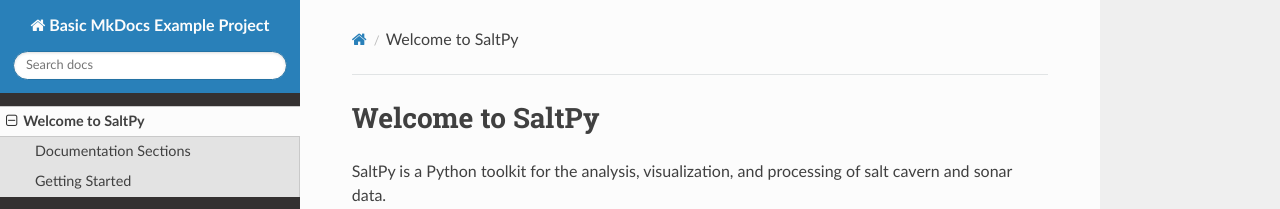
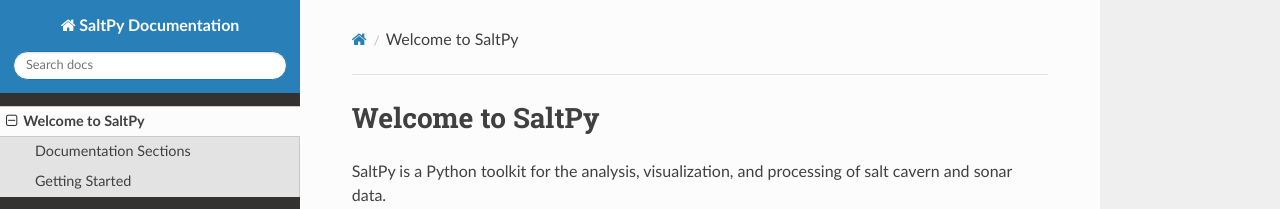
Before and after one commit to kmanalili/test1, an MkDocs documentation site: the page built from docs/index.md, in a window 1280 px wide. Shown: the top 209 px of the page. Built offline with MkDocs 1.6.1, drawn with Linux system fonts in a browser that asks for light colours; nearby versions of some CDN libraries.

Commit message:
formatting

```diff
--- a/mkdocs.yml
+++ b/mkdocs.yml
@@ -1,4 +1,4 @@
-site_name: Basic MkDocs Example Project
+site_name: SaltPy Documentation
 theme:
   name: readthedocs
   highlightjs: true
```
